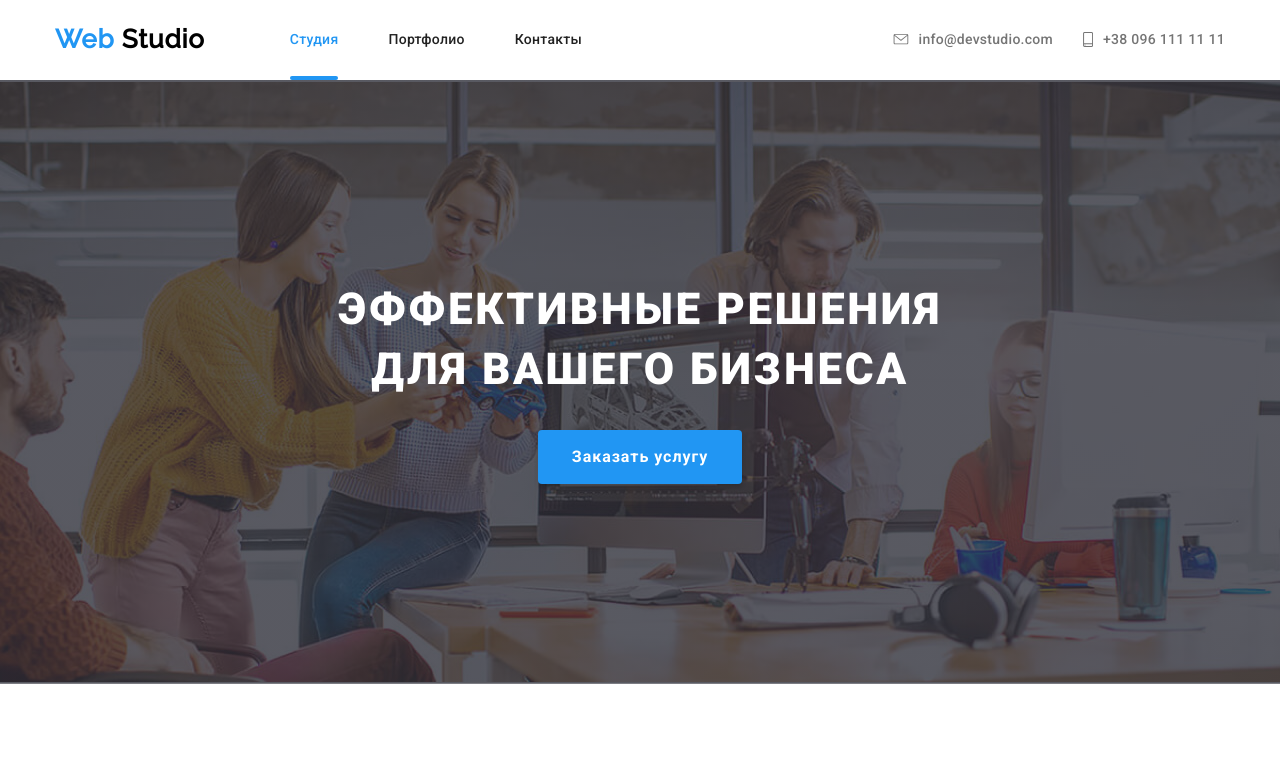
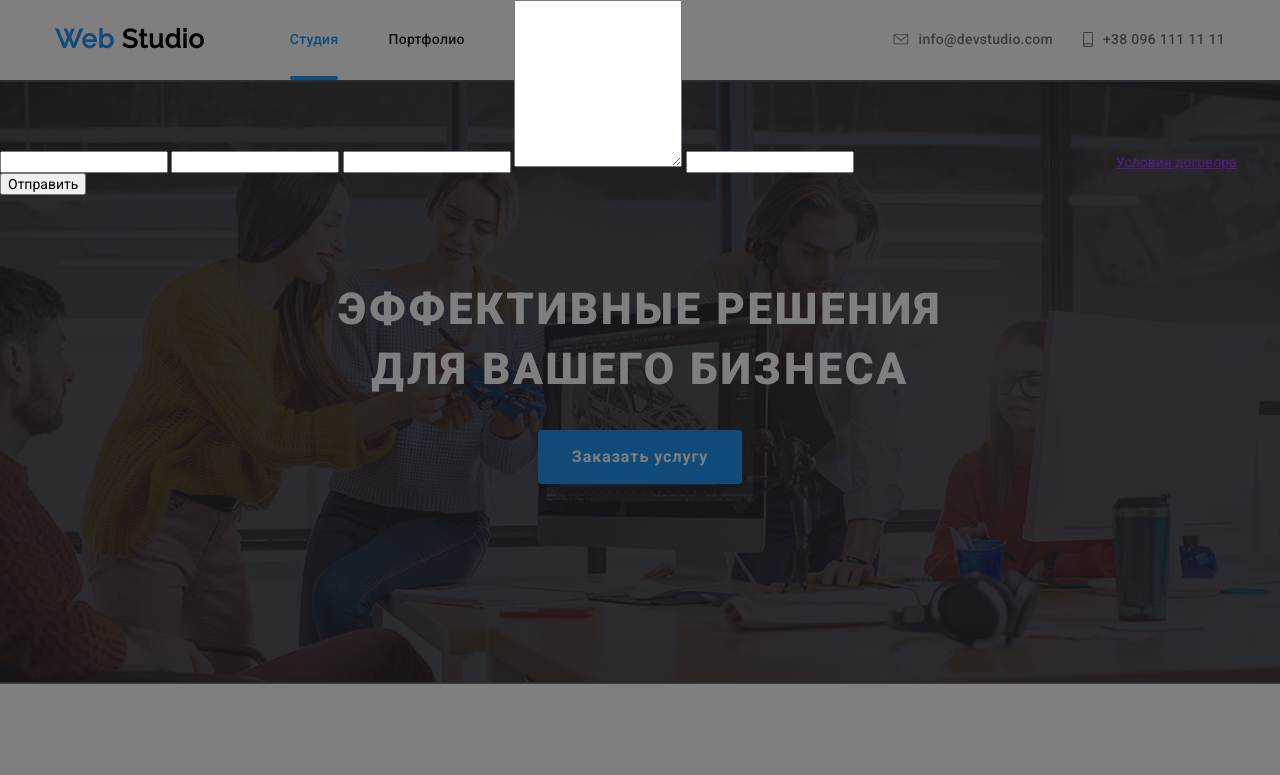
Before and after one commit to VeremchukStanislav/goit-markup-hw-06, a plain HTML site: page index.html in a window 1280 px wide. Shown: the top 775 px of the page. Drawn offline with Linux system fonts and the light colour scheme.

Commit message:
модальное окно

```diff
--- a/css/styles.css
+++ b/css/styles.css
@@ -720,3 +720,15 @@ p {
   border-bottom: 1px solid #eeeeee;
   border-left: 1px solid #eeeeee;
 }
+
+/*Модальное окно*/
+
+.form-on-backdrop {
+  position: fixed;
+  left: 0;
+  top: 0;
+  height: 100%;
+  width: 100%;
+  background-color: rgba(0, 0, 0, 0.5);
+  z-index: 100;
+}
--- a/index.html
+++ b/index.html
@@ -566,5 +566,23 @@
         </div>
       </div>
     </footer>
+    <!--Модальное окно-->
+    <div class="form-on-backdrop">
+      <form action="#" class="modal-form">
+        <h3 class="modal-form-name"></h3>
+        <input type="text" class="modal-form-title" />
+        <input type="text" class="modal-form-title" />
+        <input type="text" class="modal-form-title" />
+        <textarea name="" id="" rows="10" class="modal-form-text"></textarea>
+        <label for="" class="modal-form-ladel">
+          <input type="text" class="modal-form-check" />
+          <span class="modal-form-span"
+            >Соглашаюсь с рассылкой и принимаю
+            <a href="">Условия договора</a>
+          </span>
+        </label>
+        <button class="modal-form-accept">Отправить</button>
+      </form>
+    </div>
   </body>
 </html>
```
Also changed, not shown: portfolio.html (+14 -0 lines).
